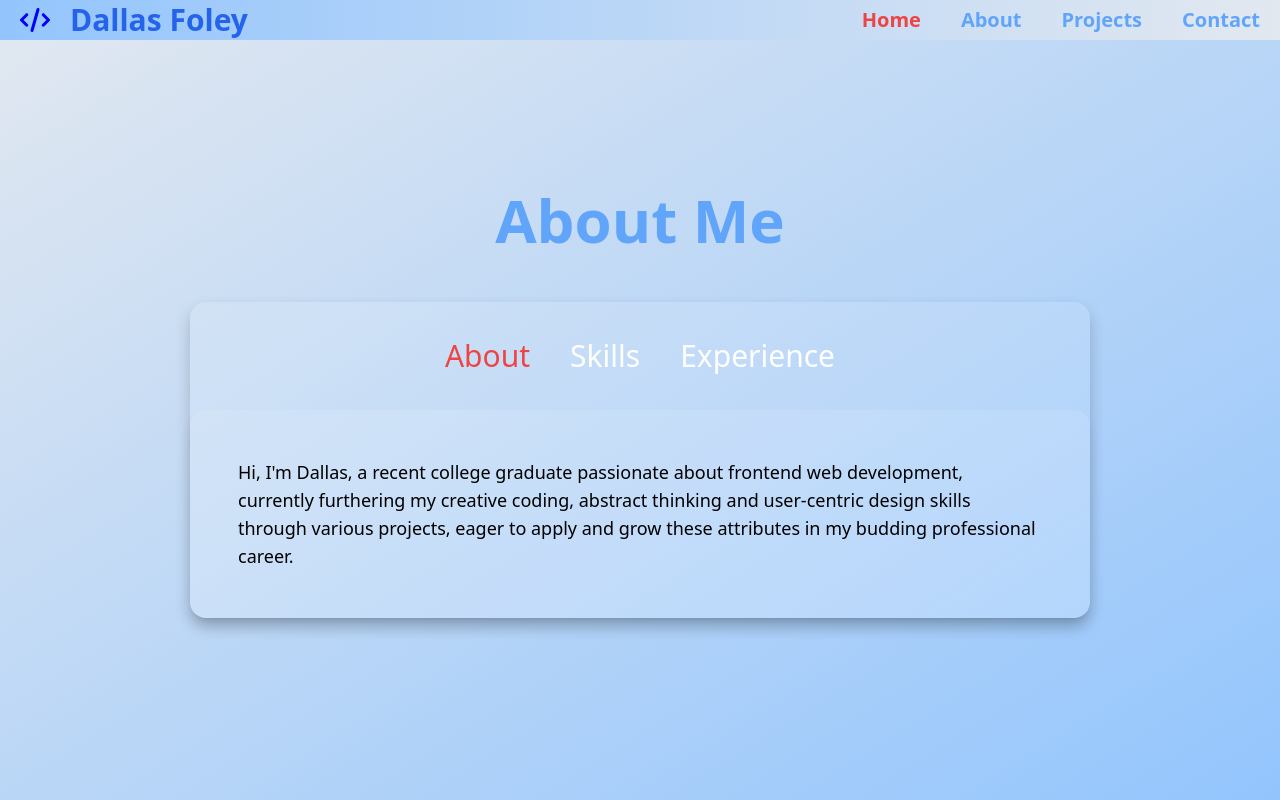
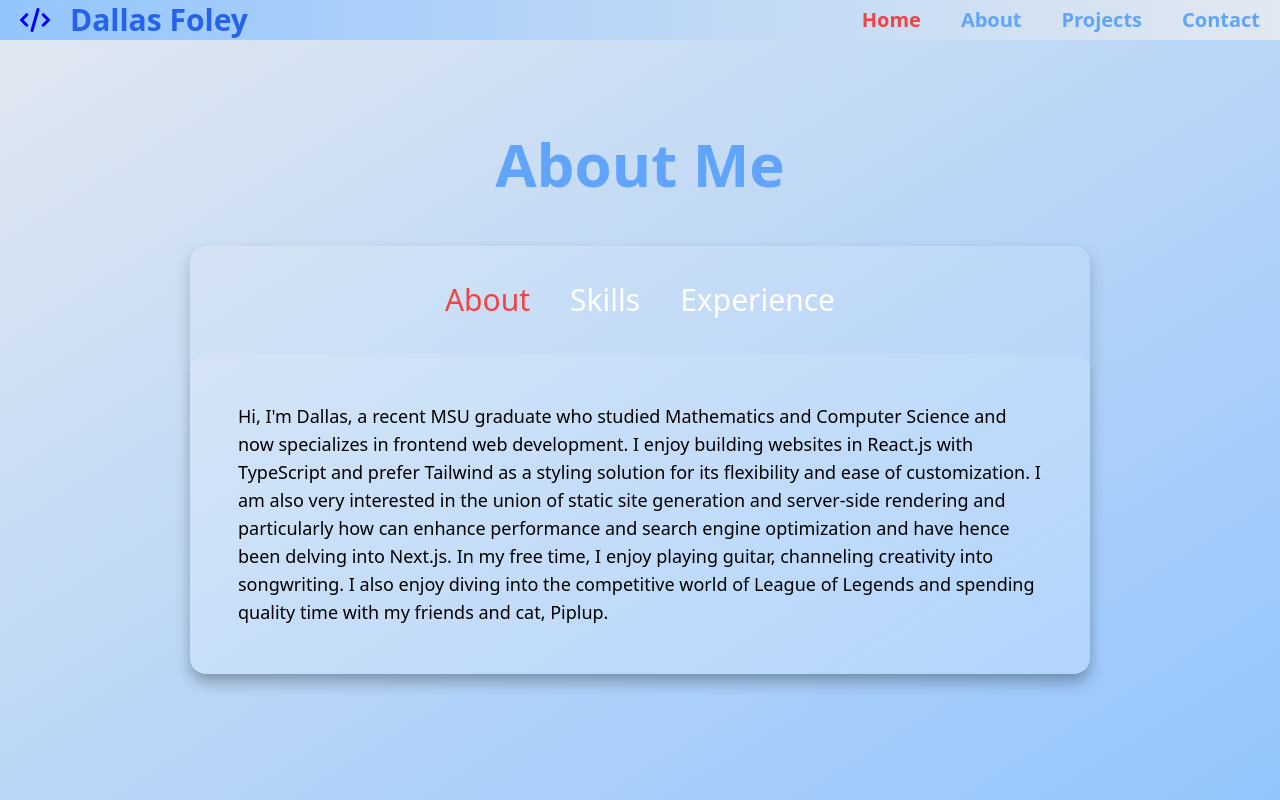
Before and after one commit to dallasfoley/personal-site, a Next.js app: page /about in a window 1280 px wide. Built offline with nearby package versions, Linux system fonts and the light colour scheme.

Commit message:
added linkedin

```diff
--- a/app/about/components/AboutTab.tsx
+++ b/app/about/components/AboutTab.tsx
@@ -4,10 +4,16 @@ const AboutTab = () => {
       <p className="m-8 text-black text-wrap text-md md:text-lg">
         {" "}
         {/* eslint-disable-next-line react/no-unescaped-entities */}
-        Hi, I'm Dallas, a recent college graduate passionate about frontend web
-        development, currently furthering my creative coding, abstract thinking
-        and user-centric design skills through various projects, eager to apply
-        and grow these attributes in my budding professional career.
+        Hi, I'm Dallas, a recent MSU graduate who studied Mathematics and
+        Computer Science and now specializes in frontend web development. I
+        enjoy building websites in React.js with TypeScript and prefer Tailwind
+        as a styling solution for its flexibility and ease of customization. I
+        am also very interested in the union of static site generation and
+        server-side rendering and particularly how can enhance performance and
+        search engine optimization and have hence been delving into Next.js. In
+        my free time, I enjoy playing guitar, channeling creativity into
+        songwriting. I also enjoy diving into the competitive world of League of
+        Legends and spending quality time with my friends and cat, Piplup.
       </p>
     </div>
   );
--- a/app/contact/page.tsx
+++ b/app/contact/page.tsx
@@ -7,11 +7,10 @@ import LinkedInIcon from "@mui/icons-material/LinkedIn";
 import InstagramIcon from "@mui/icons-material/Instagram";
 import SendIcon from "@mui/icons-material/Send";
 import Link from "next/link";
-import { FormEvent } from "react";
 
 const links = [
   "https://github.com/dallasfoley",
-  "https://www.linkedin.com/",
+  "https://www.linkedin.com/in/dallastfoley/",
   "https://www.instagram.com/dallastfoley/",
 ];
 
--- a/app/page.tsx
+++ b/app/page.tsx
@@ -8,7 +8,7 @@ import Link from "next/link";
 
 const links = [
   "https://github.com/dallasfoley",
-  "https://www.linkedin.com/",
+  "https://www.linkedin.com/in/dallastfoley/",
   "https://www.instagram.com/dallastfoley/",
   "https://dallastfoley.netlify.app/contact",
 ];
```
